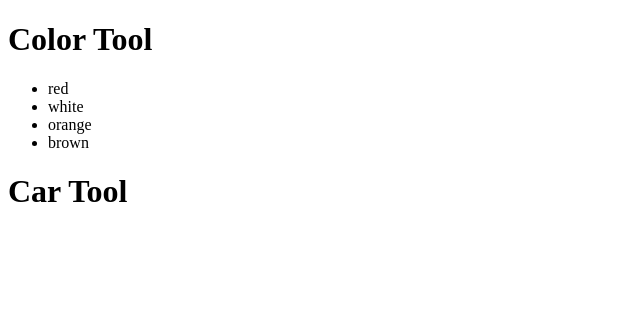
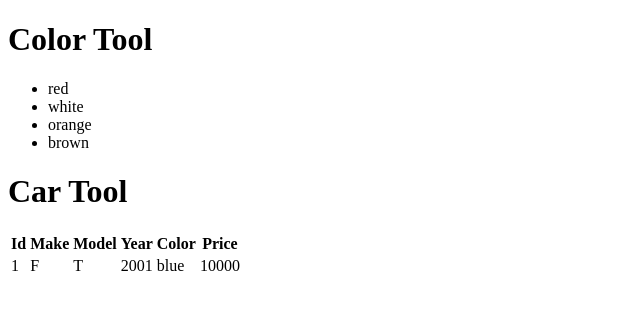
Before and after one commit to bridgkick/react-redux-typescript_04272020, a React (Create React App) app in the folder demo-app/: page / in a window 1280 px wide. Shown: the top 310 px of the page, without its empty margins (0-640 px from the left). Built offline with nearby package versions, Linux system fonts and the light colour scheme.

Commit message:
add code demos

```diff
--- a/demo-app/src/components/CarTool.tsx
+++ b/demo-app/src/components/CarTool.tsx
@@ -1,9 +1,40 @@
 import React from 'react';
 
+import { Car } from '../models/Car';
+
 export const CarTool = () => {
+
+  const cars: Car[] = [
+    { id: 1, make: 'F', model: 'T', year: 2001, color: 'blue', price: 10000 },
+  ]
+
   return (
-    <header>
-      <h1>Car Tool</h1>
-    </header>
+    <>
+      <header>
+        <h1>Car Tool</h1>
+      </header>
+      <table>
+        <thead>
+          <tr>
+            <th>Id</th>
+            <th>Make</th>
+            <th>Model</th>
+            <th>Year</th>
+            <th>Color</th>
+            <th>Price</th>
+          </tr>
+        </thead>
+        <tbody>
+          {cars.map(car => <tr key={car.id}>
+            <td>{car.id}</td>
+            <td>{car.make}</td>
+            <td>{car.model}</td>
+            <td>{car.year}</td>
+            <td>{car.color}</td>
+            <td>{car.price}</td>
+          </tr>)}
+        </tbody>
+      </table>
+    </>
   );
 };
--- a/demo-app/src/components/ColorTool.tsx
+++ b/demo-app/src/components/ColorTool.tsx
@@ -11,7 +11,10 @@ export const ColorTool = () => {
     { id: 4, name: 'brown' },
   ];
 
-  const colorListItems = colors.map(color =>
+  const colorListItems = colors.map( (color: {
+    id?: number;
+    name: string;
+  }) =>
     <li key={color.id}>{color.name}</li>)
 
   return (
--- /dev/null
+++ b/demo-app/src/models/Car.ts
@@ -0,0 +1,8 @@
+export interface Car {
+  id?: number;
+  make: string;
+  model: string;
+  year: number;
+  color: string;
+  price: number;
+}
```
